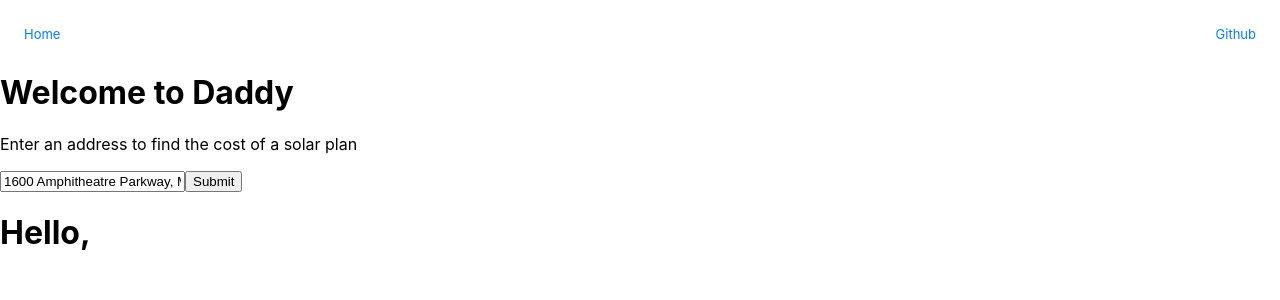
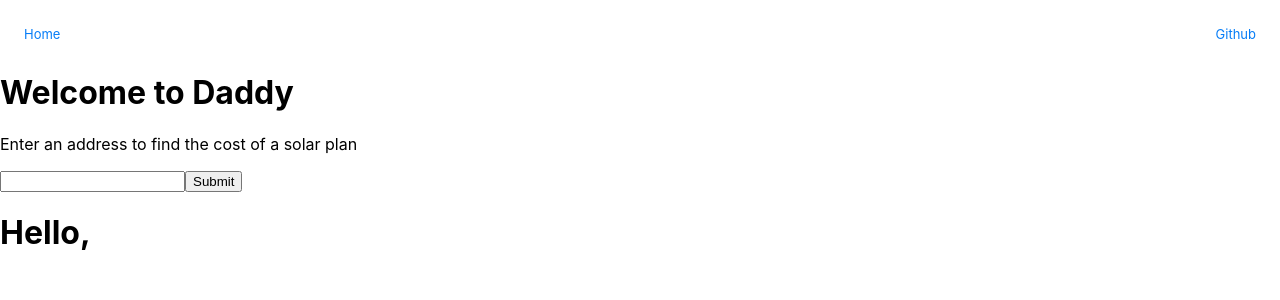
Before and after one commit to JoshDHoeg/2018SolarHackathon, a Next.js app in the folder client/: page / in a window 1280 px wide. Shown: the top 300 px of the page. Built offline with nearby package versions, Linux system fonts and the light colour scheme.

Commit message:
geocode stuff should be done

```diff
--- a/client/pages/index.js
+++ b/client/pages/index.js
@@ -10,7 +10,7 @@ export default class Home extends React.Component {
 
   constructor() {
     super();
-    this.state = {address: '1600 Amphitheatre Parkway, Mountain View, CA', lat: '', lng: '' };
+    this.state = {address: '', lat: '', lng: '' };
 
     this.handleChange = this.handleChange.bind(this);
     this.handleSubmit = this.handleSubmit.bind(this);
```
